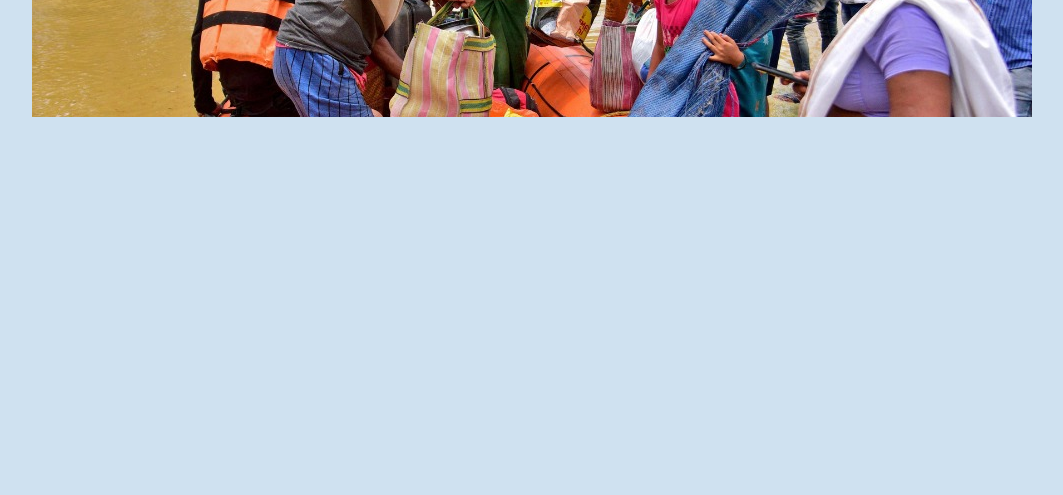
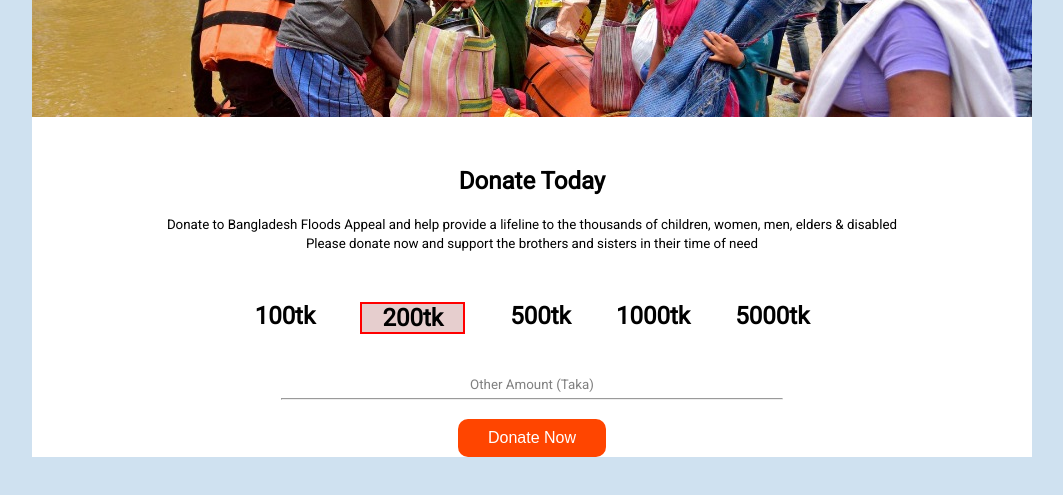
Before and after one commit to chinno0007/floods-in-bangladesh, a plain HTML site: page index.html in a window 1280 px wide. Shown: the part 283-778 px from the top of the page, without its empty margins (108-1171 px from the left). Drawn offline with Linux system fonts and the light colour scheme.

Commit message:
DOnate-Today-Added

```diff
--- a/index.html
+++ b/index.html
@@ -31,6 +31,53 @@
             </div>
         </header>
         <!-- Header Ended -->
+
+        <main>
+            <!-- Donation Section Start -->
+            <section>
+                <div class="Donation">
+                    <h1>Donate Today</h1> <br>
+                    <p><small>Donate to Bangladesh Floods Appeal and help provide a lifeline to the thousands of
+                            children, women, men, elders & disabled</small></p>
+                    <p><small>Please donate now and support the brothers and sisters in their time of need</small></p>
+                </div>
+            </section>
+
+
+            <section>
+                <div class="donate-taka">
+                    <div>
+                        <h2>100tk</h2>
+                    </div>
+
+                    <div class="Notun-taka">
+                        <h2>200tk</h2>
+                    </div>
+
+                    <div>
+                        <h2>500tk</h2>
+                    </div>
+
+                    <div>
+                        <h2>1000tk</h2>
+                    </div>
+
+                    <div>
+                        <h2>5000tk</h2>
+                    </div>
+                </div>
+            </section>
+
+
+            <p class="money-quantity"><small>Other Amount (Taka) </small></p>
+            <hr>
+            <br>
+
+            <button class="money-btn">Donate Now</button>
+            <!-- Donation Section Ended -->
+
+        </main>
+
     </div>
 </body>
 
--- a/style.css
+++ b/style.css
@@ -46,3 +46,56 @@ body {
 }
 
 /* Header Ended */
+
+
+/* Donation Start */
+.Donation {
+    text-align: center;
+    padding: 50px;
+}
+
+.donate-taka {
+
+    display: flex;
+    width: 60%;
+    margin: 0 auto;
+    justify-content: space-around;
+    padding-bottom: 40px;
+}
+
+.Notun-taka {
+    background-color: rgba(194, 135, 135, 0.404);
+    padding-left: 20px;
+    padding-right: 20px;
+    border: 2px solid red;
+}
+
+.div-clear {
+    clear: both;
+}
+
+.money-quantity {
+    text-align: center;
+    padding-bottom: 5px;
+    color: gray;
+}
+
+hr {
+    width: 50%;
+    margin-left: auto;
+    margin-right: auto;
+}
+
+.money-btn {
+    display: flex;
+    margin: 0 auto;
+    align-items: center;
+    padding: 10px 30px;
+    background-color: orangered;
+    border-radius: 10px;
+    color: white;
+    border: 0;
+    font-size: 16px;
+}
+
+/* Donation Ended */
```
